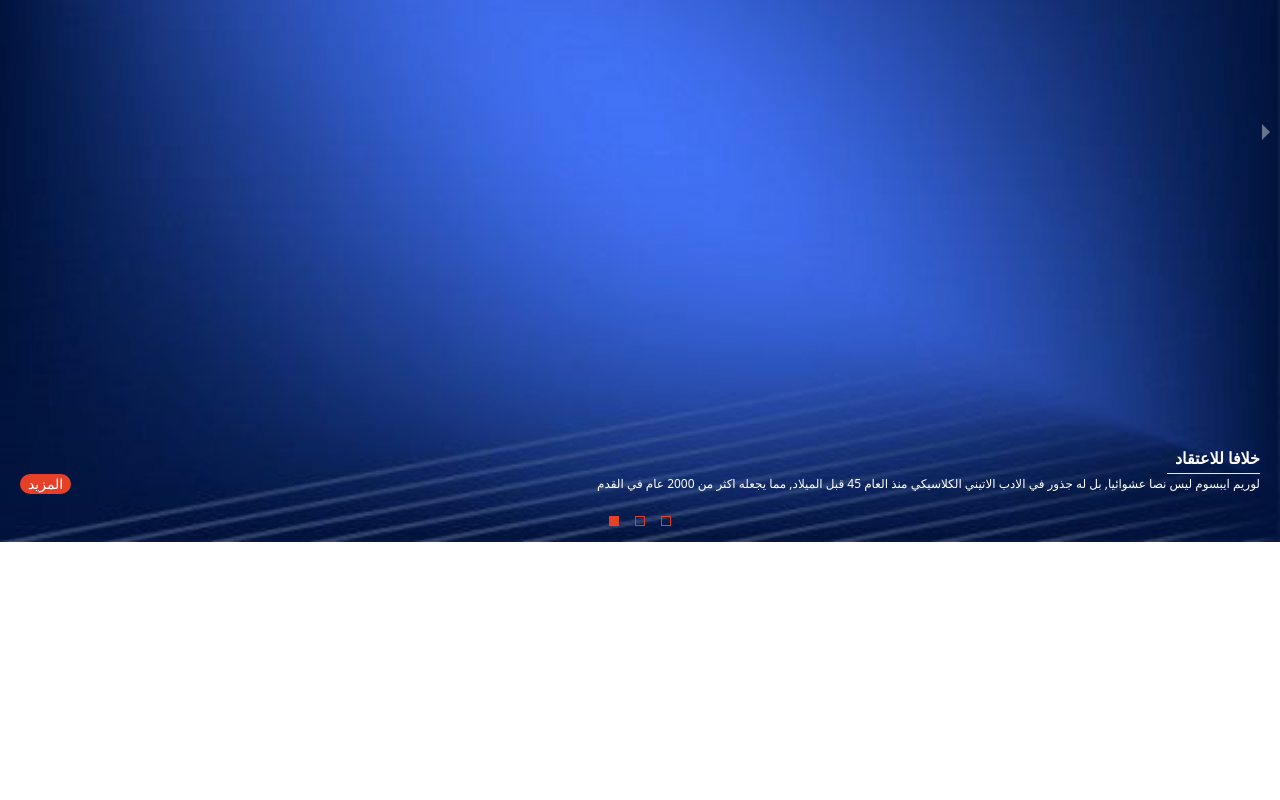
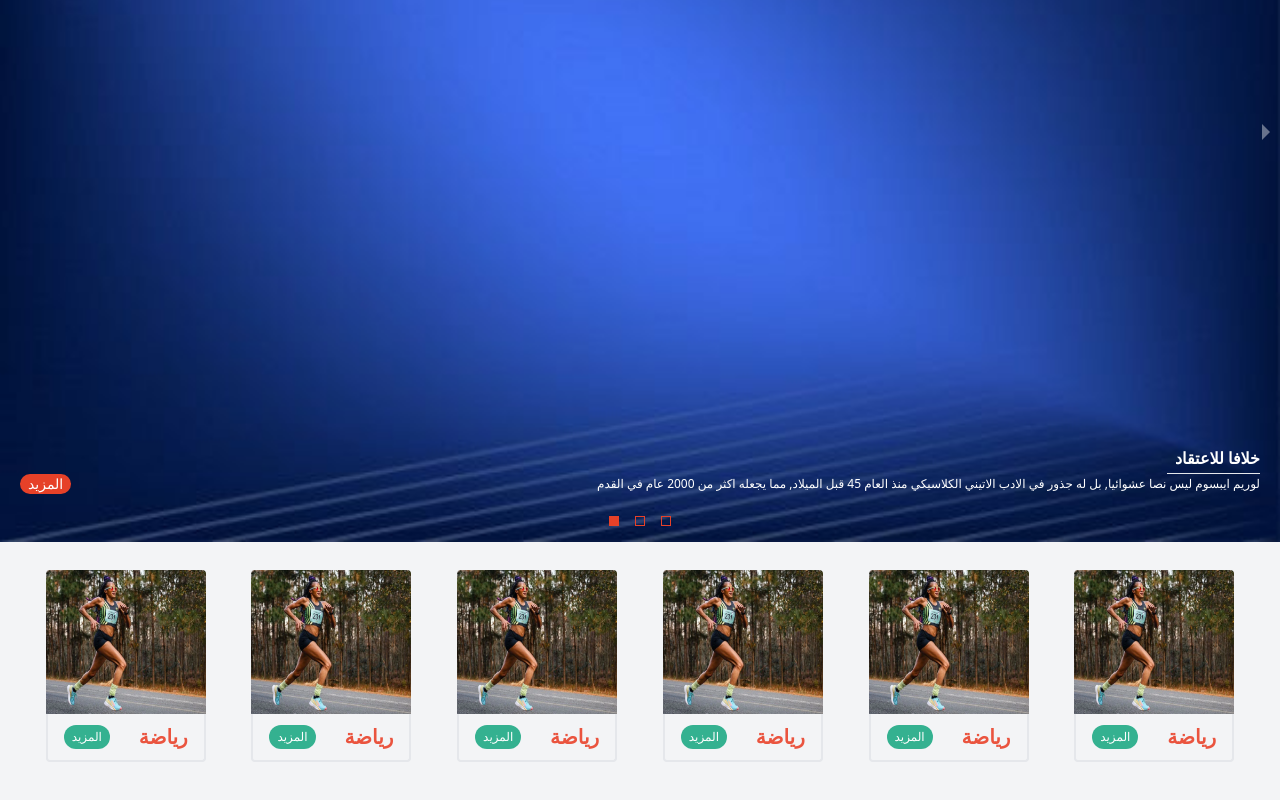
Before and after one commit to SamirJabre/BASMA_NEWS_FRONT, a React (Vite) app: page / in a window 1280 px wide. Shown: the part 336-1136 px from the top of the page. Before the commit the page ends 878 px from the top, so only its background shows below. Built offline with nearby package versions, Linux system fonts and the light colour scheme.

Commit message:
Add NewsCategories and CategoryBox components to LandingPage

```diff
--- /dev/null
+++ b/src/Components/CategoryBox/CategoryBox.jsx
@@ -0,0 +1,20 @@
+import React from "react";
+import sport from "../../Assets/Images/828.png";
+
+function CategoryBox() {
+  return (
+    <div className=" w-40 h-60 rounded">
+      <div className="w-full h-36">
+        <img src={sport} alt="Sport Image" className="w-full h-full rounded-t" />
+      </div>
+      <div className="w-full h-1/5 flex justify-between items-center px-4 border-x-2 border-b-2 rounded-b">
+        <button className="rounded-full px-2 py-1 text-white bg-[#34B190] text-xs text-center">
+          المزيد
+        </button>
+        <h1 className="font-semibold text-xl text-[#EA543F]">رياضة</h1>
+      </div>
+    </div>
+  );
+}
+
+export default CategoryBox;
--- /dev/null
+++ b/src/Components/NewsCatergories/NewsCategories.jsx
@@ -0,0 +1,17 @@
+import React from "react";
+import CategoryBox from "../CategoryBox/CategoryBox";
+
+function NewsCategories() {
+  return (
+    <section className="bg-gray-100 w-full h-fit py-7 flex justify-evenly items-center flex-wrap">
+      <CategoryBox/>
+      <CategoryBox/>
+      <CategoryBox/>
+      <CategoryBox/>
+      <CategoryBox/>
+      <CategoryBox/>
+    </section>
+  );
+}
+
+export default NewsCategories;
--- a/src/Pages/LandingPage/LandingPage.jsx
+++ b/src/Pages/LandingPage/LandingPage.jsx
@@ -1,12 +1,14 @@
 import React from 'react'
 import Header from '../../Components/Header/Header'
 import HeroSection from '../../Components/HeroSection/HeroSection'
+import NewsCategories from '../../Components/NewsCatergories/NewsCategories'
 
 function LandingPage() {
   return (
     <div className='h-screen w-screen bg-red-300'>
         <Header/>
         <HeroSection/>
+        <NewsCategories/>
     </div>
   )
 }
```
Also changed, not shown: src/Assets/Images/828.png (added).
